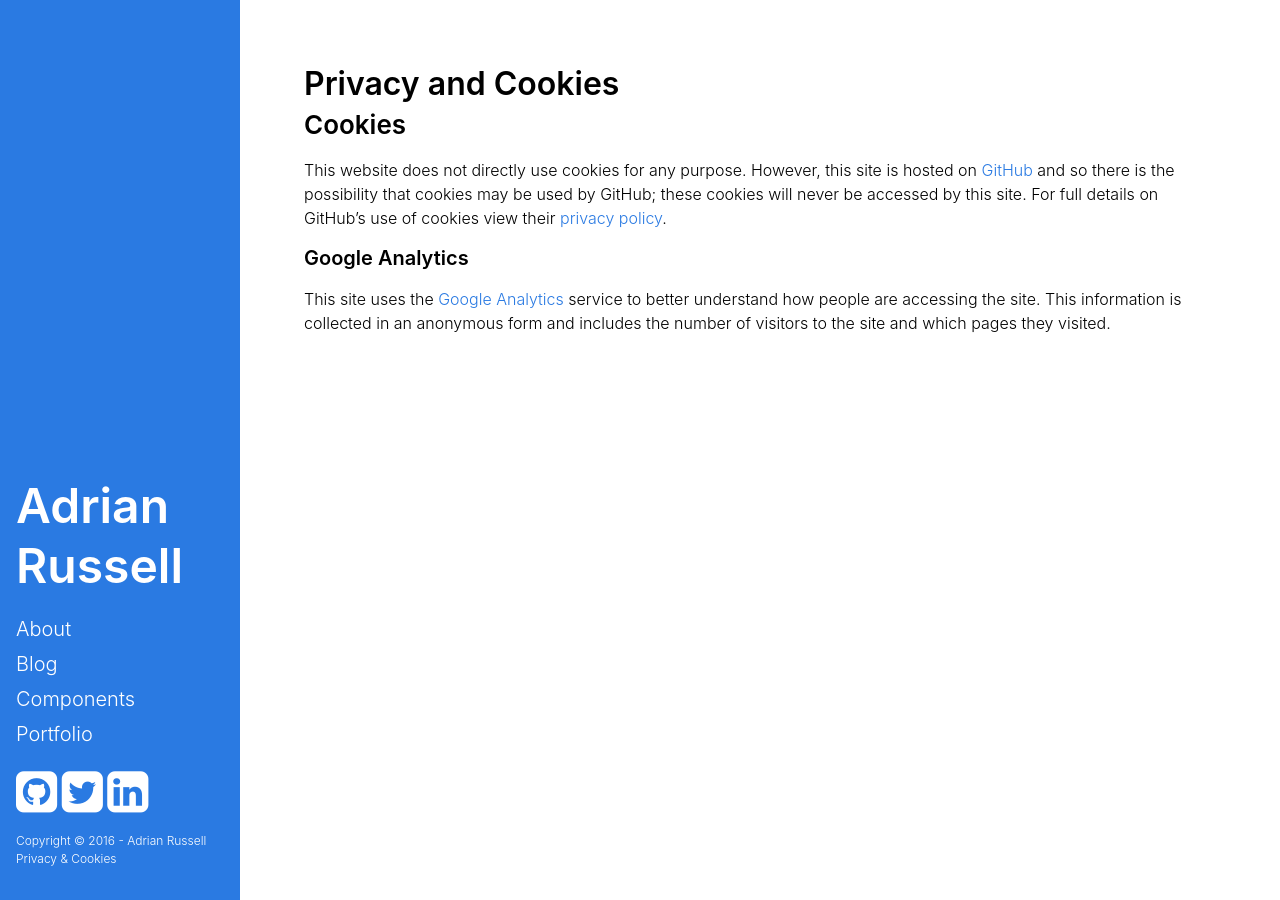
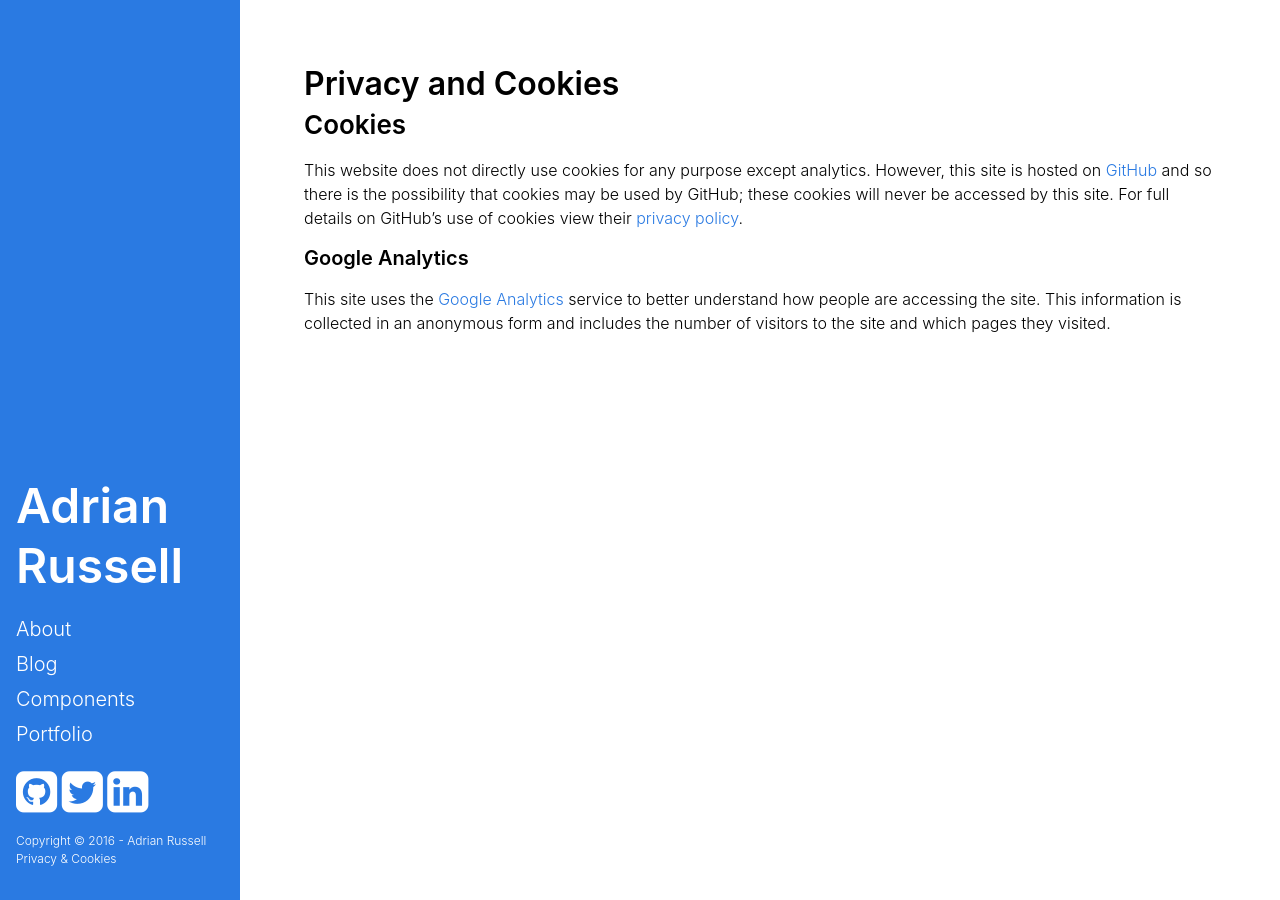
Before and after one commit to aderussell/aderussell.github.io, a Jekyll site: the page built from privacy.md, in a window 1280 px wide. Built offline with Jekyll 4.4.1, drawn with Linux system fonts in a browser that asks for light colours; nearby versions of some CDN libraries.

Commit message:
Few fixes

```diff
--- a/privacy.md
+++ b/privacy.md
@@ -7,7 +7,7 @@ css: /stylesheets/index.min.css
 
 
 ## Cookies
-This website does not directly use cookies for any purpose.
+This website does not directly use cookies for any purpose except analytics.
 However, this site is hosted on [GitHub](https://github.com) and so there is the possibility that cookies may be used by GitHub; these cookies will never be accessed by this site.
 For full details on GitHub's use of cookies view their [privacy policy](https://help.github.com/articles/github-privacy-policy/).
 
```
Also changed, not shown: blog.md (+1 -1 lines), components.md (+0 -2 lines), index.md (+1 -12 lines), portfolio.md (+0 -2 lines).
